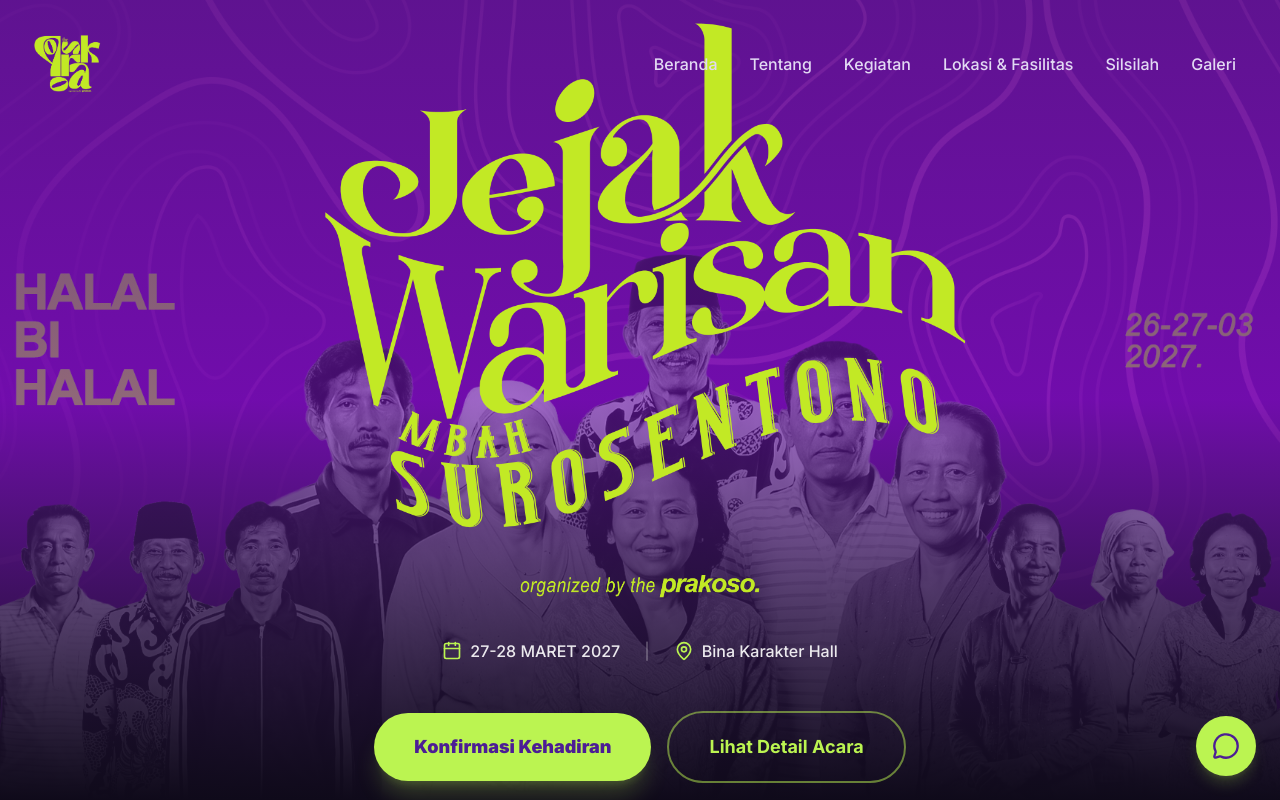
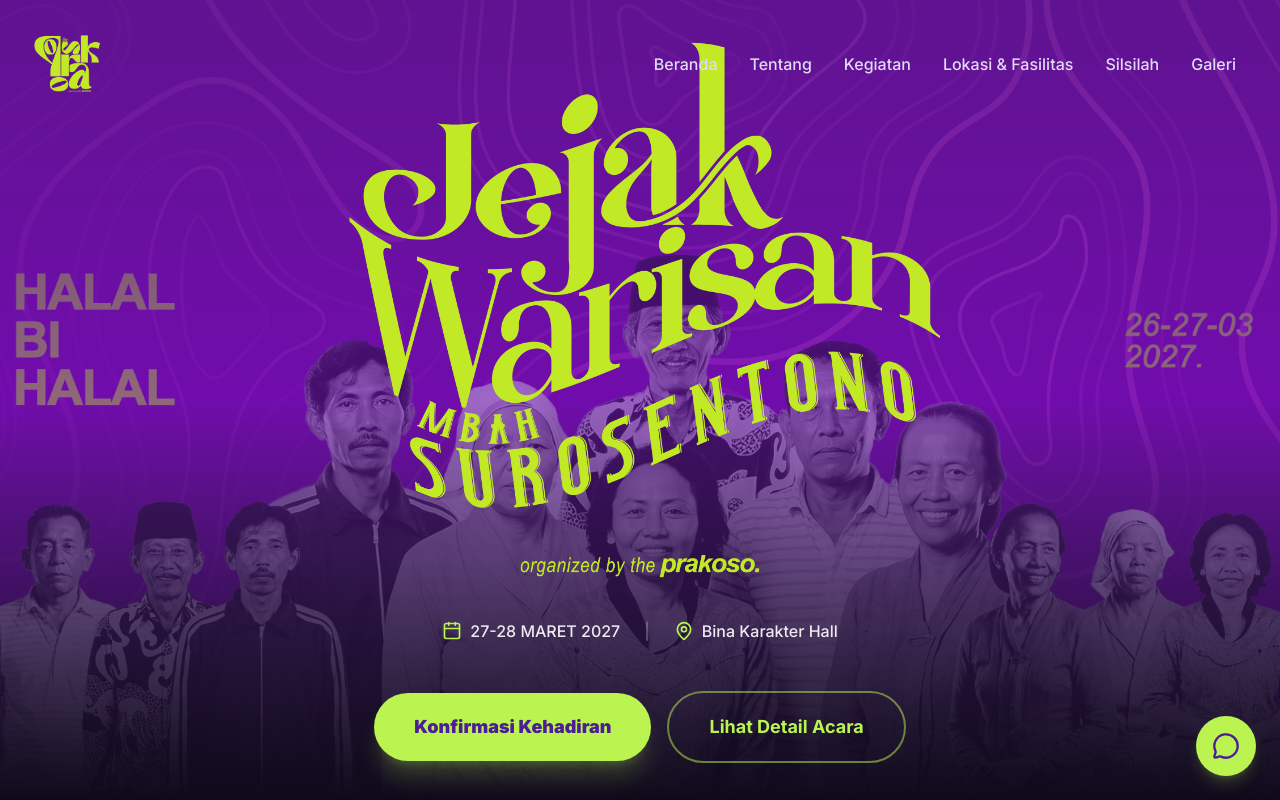
Before and after one commit to dayCod/surosentono-gathering, a Next.js app: page / in a window 1280 px wide. Shown: the top 800 px of the page. Built offline with nearby package versions, Linux system fonts and the light colour scheme; a web font is replaced by a local one.

Commit message:
fix: adjust image dimensions and comment out scroll indicator in Hero component

```diff
--- a/components/sections/Hero.tsx
+++ b/components/sections/Hero.tsx
@@ -34,7 +34,7 @@ export default function Hero() {
           <img
             src="/images/branding/moto.png"
             alt="Jejak Warisan Mbah Suro Sentono"
-            className="w-[300px] mb-15 sm:w-[360px] md:w-[450px] lg:w-[530px] xl:w-[650px] h-auto"
+            className="w-[300px] mb-15 sm:w-[360px] md:w-[450px] lg:w-[500px] xl:w-[600px] h-auto"
           />
         </motion.div>
 
@@ -94,7 +94,7 @@ export default function Hero() {
       </div>
 
       {/* Scroll Indicator */}
-      <motion.div
+      {/* <motion.div
         initial={{ opacity: 0 }}
         animate={{ opacity: 1 }}
         transition={{ delay: 1.5 }}
@@ -103,7 +103,7 @@ export default function Hero() {
         <a href="#tentang" aria-label="Scroll ke bawah">
           <ChevronDown size={32} className="text-white animate-bounce" />
         </a>
-      </motion.div>
+      </motion.div> */}
     </section>
   );
 }
```
